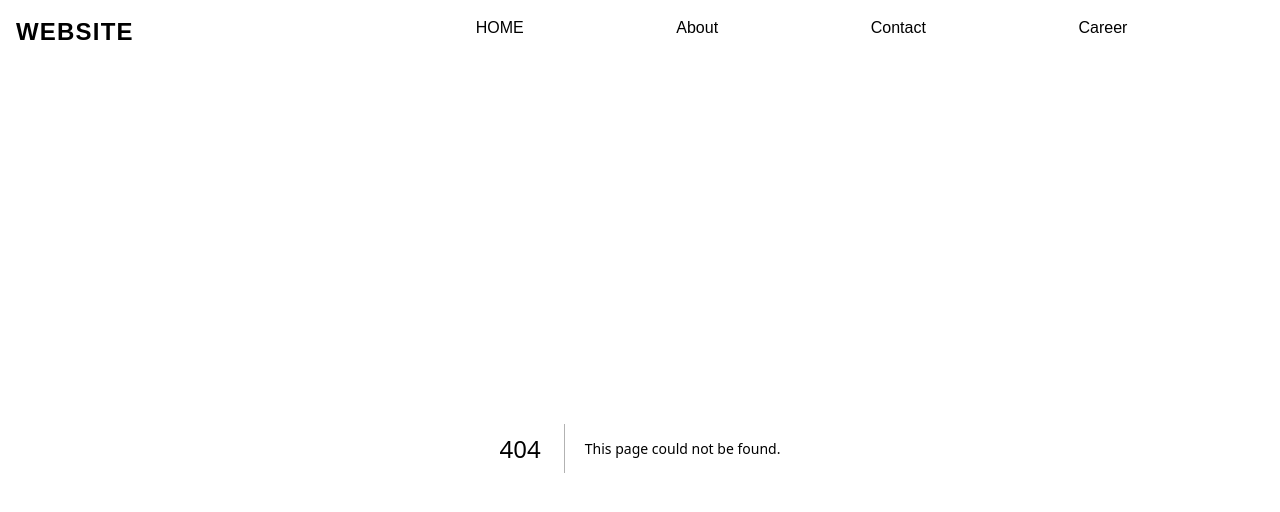
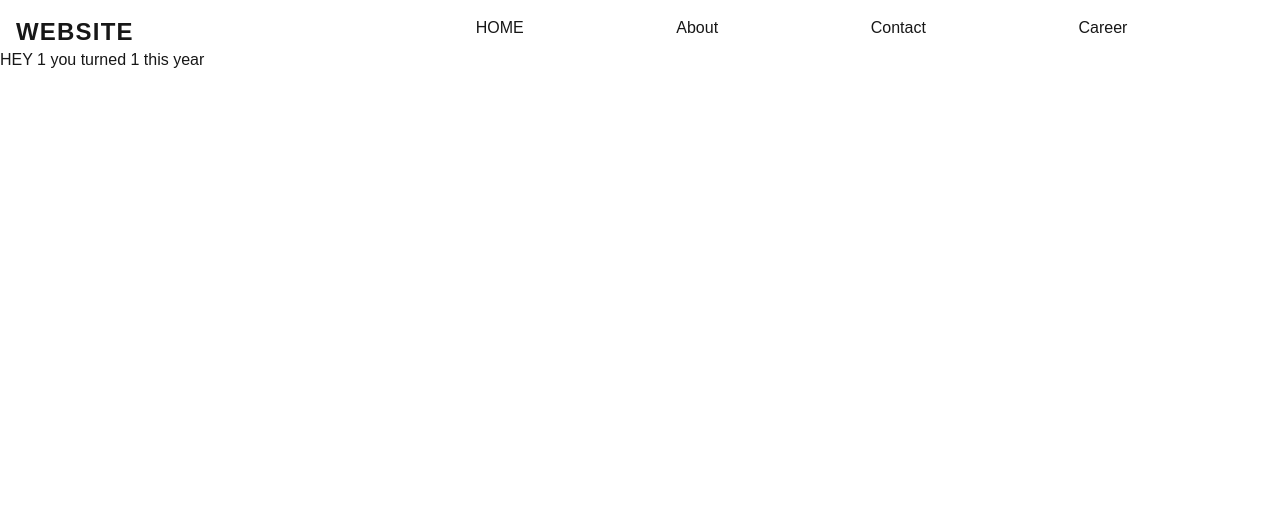
Before and after one commit to YOGI-YA/PFO-1, a Next.js app: page /user/1/1 in a window 1280 px wide. Before the commit this address had no page. Shown: the top 512 px of the page. Built offline with nearby package versions, Linux system fonts and the light colour scheme.

Commit message:
chore: dynamic routing and nested routing

```diff
--- /dev/null
+++ b/app/loading.tsx
@@ -0,0 +1,7 @@
+export default function Loading(){
+    return (
+        <div className="h-screen flex justify-center items-center">
+            <div className="animate-spin h-20 w-20 border-amber-50 border-2 rounded-full border-t-transparent bg-black"></div>
+        </div>
+    )
+}
--- /dev/null
+++ b/app/user/[name]/[age]/page.tsx
@@ -0,0 +1,9 @@
+export default async function age({params}:{params:Promise<{name:string,age:number}>}) {
+    let {name,age} = await params
+
+    return (
+        <div>
+            <h2> HEY {name} you turned {age} this year </h2>
+        </div>
+    )
+}
--- /dev/null
+++ b/app/user/[name]/page.tsx
@@ -0,0 +1,12 @@
+
+
+export default async function user({params}:{params:Promise<{name:string}>}){
+    let {name} = await params
+
+    return (
+        <div>
+            <h1>HEY {name} hope you are doing greate</h1>
+        </div>
+    )
+
+}
```
